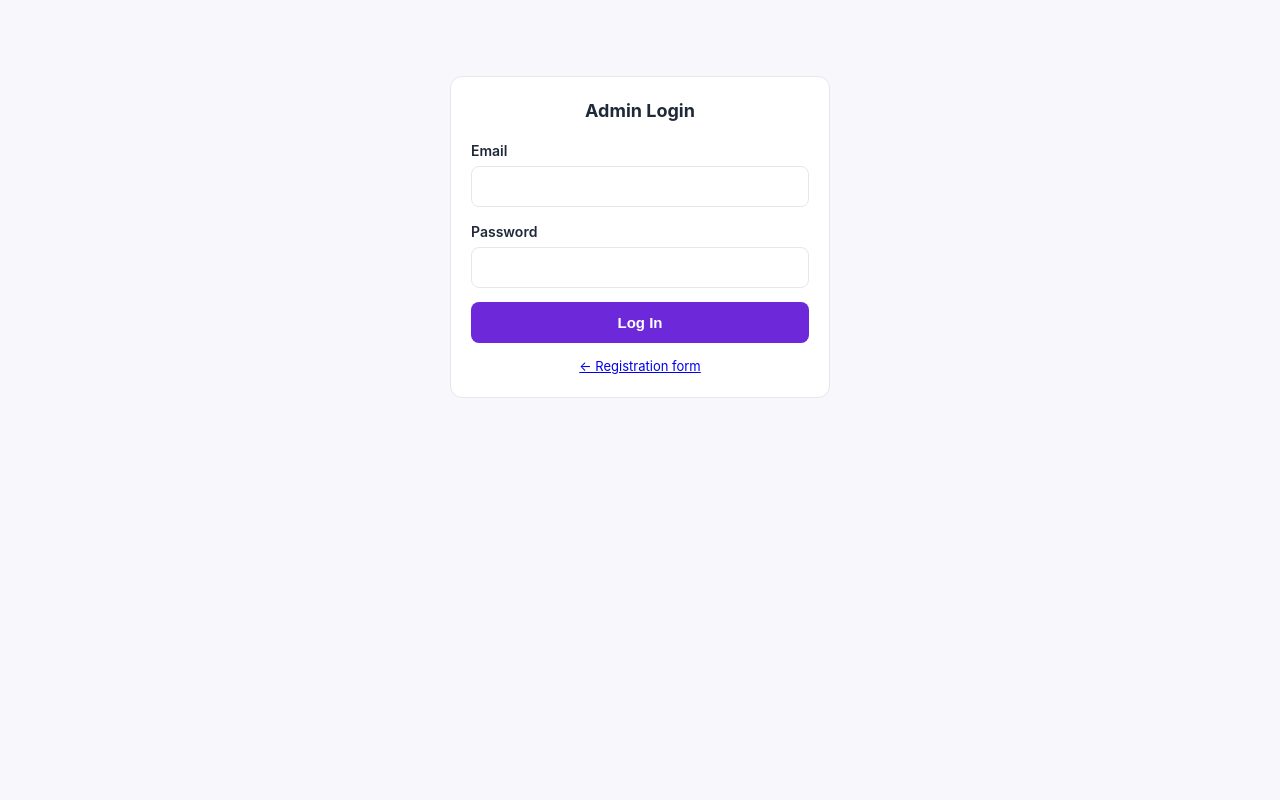
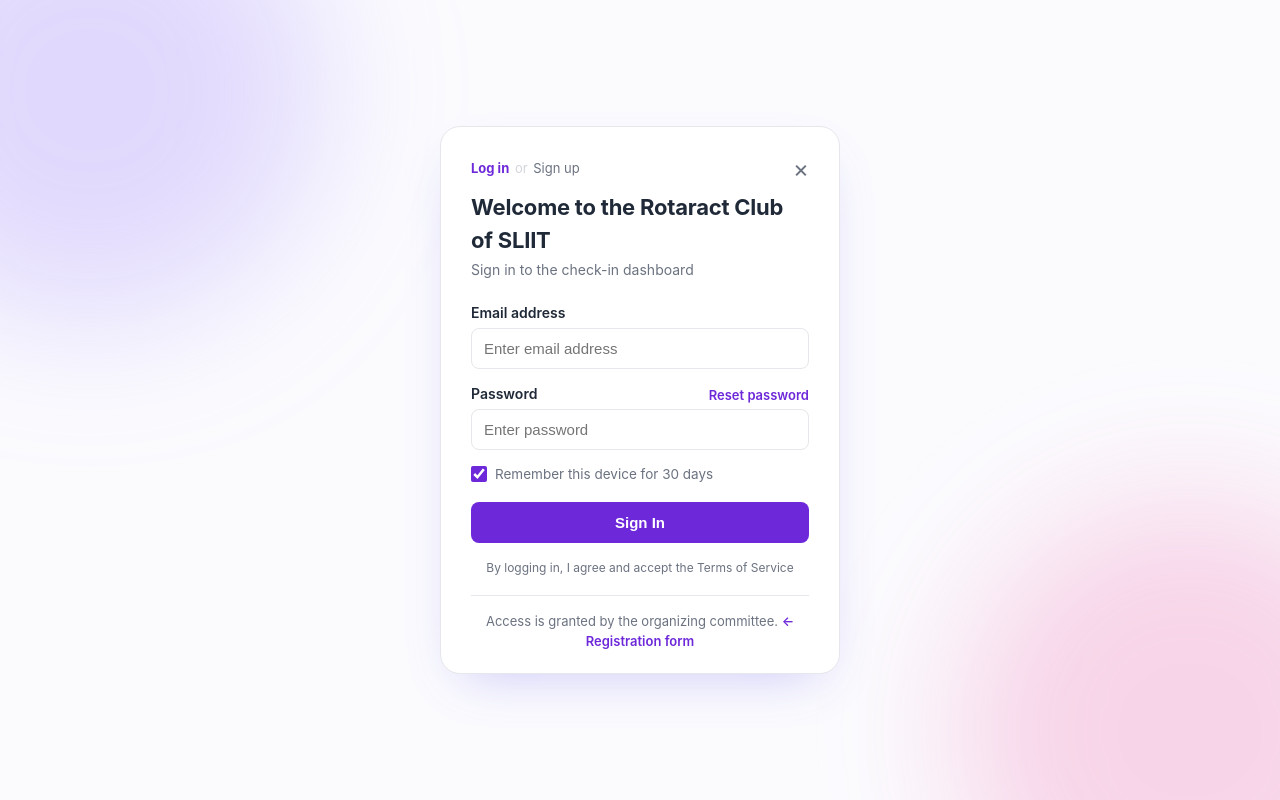
Before and after one commit to Decipher369/Racsliit-14th-Installation, a React (Vite) app: page /admin/login in a window 1280 px wide. Built offline with nearby package versions, Linux system fonts and the light colour scheme; no server answers.

Commit message:
style: light auth card for admin login + SPA rewrite for Vercel

```diff
--- a/src/index.css
+++ b/src/index.css
@@ -184,6 +184,114 @@
 
 .toast { position: fixed; bottom: 20px; left: 50%; transform: translateX(-50%); background: var(--green); color: #fff; padding: 12px 20px; border-radius: 8px; font-weight: 600; z-index: 100; box-shadow: 0 4px 12px rgba(0,0,0,0.2); }
 
-/* ---------- Auth ---------- */
-.auth-wrap { max-width: 380px; margin: 60px auto; }
-.auth-wrap h2 { margin-bottom: 16px; text-align: center; }
+/* ---------- Auth page (login/signup card) ---------- */
+.auth-page {
+  min-height: 100vh;
+  display: flex;
+  align-items: center;
+  justify-content: center;
+  padding: 24px 16px;
+  position: relative;
+  overflow: hidden;
+  background: #fbfbfe;
+}
+.auth-page::before,
+.auth-page::after {
+  content: "";
+  position: absolute;
+  border-radius: 50%;
+  filter: blur(70px);
+  width: 460px;
+  height: 460px;
+  z-index: 0;
+}
+.auth-page::before {
+  background: rgba(167, 139, 250, 0.30); /* lavender */
+  top: -140px;
+  left: -140px;
+}
+.auth-page::after {
+  background: rgba(236, 72, 153, 0.22); /* soft pink */
+  bottom: -160px;
+  right: -140px;
+}
+.auth-card {
+  position: relative;
+  z-index: 1;
+  width: 100%;
+  max-width: 400px;
+  background: #fff;
+  border: 1px solid var(--border);
+  border-radius: 20px;
+  padding: 30px 30px 22px;
+  box-shadow: 0 20px 50px -22px rgba(79, 70, 229, 0.30);
+}
+.auth-top {
+  display: flex;
+  align-items: center;
+  justify-content: space-between;
+  margin-bottom: 10px;
+}
+.auth-tabs { font-size: 13px; color: var(--muted); }
+.auth-tab { cursor: pointer; }
+.auth-tab.active { color: var(--purple); font-weight: 700; }
+.auth-tab-sep { color: #d1d5db; margin: 0 2px; }
+.auth-close {
+  font-size: 24px;
+  line-height: 1;
+  color: var(--muted);
+  text-decoration: none;
+}
+.auth-close:hover { color: var(--purple); }
+.auth-welcome {
+  font-size: 22px;
+  letter-spacing: -0.01em;
+  margin: 4px 0 2px;
+}
+.auth-sub {
+  font-size: 14px;
+  color: var(--muted);
+  margin-bottom: 22px;
+}
+.label-row {
+  display: flex;
+  justify-content: space-between;
+  align-items: center;
+}
+.forgot {
+  font-size: 13px;
+  color: var(--purple);
+  text-decoration: none;
+  font-weight: 600;
+}
+.forgot:hover { text-decoration: underline; }
+.check-row {
+  display: flex;
+  align-items: center;
+  gap: 8px;
+  font-size: 13.5px;
+  color: var(--muted);
+  margin: 4px 0 18px;
+  cursor: pointer;
+}
+.check-row input {
+  width: 16px;
+  height: 16px;
+  accent-color: var(--purple);
+}
+.auth-terms {
+  text-align: center;
+  font-size: 12px;
+  color: var(--muted);
+  margin-top: 16px;
+}
+.auth-help {
+  text-align: center;
+  font-size: 13px;
+  color: var(--muted);
+  margin-top: 18px;
+  border-top: 1px solid var(--border);
+  padding-top: 16px;
+}
+.auth-help a { color: var(--purple); text-decoration: none; font-weight: 600; }
+.auth-help a:hover { text-decoration: underline; }
--- a/src/pages/AdminLogin.jsx
+++ b/src/pages/AdminLogin.jsx
@@ -23,26 +23,74 @@
   }
 
   return (
-    <div className="container">
-      <div className="card auth-wrap">
-        <h2>Admin Login</h2>
-        <form onSubmit={handleSubmit}>
+    <div className="auth-page">
+      <div className="auth-card">
+        <div className="auth-top">
+          <span className="auth-tabs">
+            <span className="auth-tab active">Log in</span>
+            <span className="auth-tab-sep"> or </span>
+            <span className="auth-tab">Sign up</span>
+          </span>
+          <Link to="/register" className="auth-close" aria-label="Close">&times;</Link>
+        </div>
+
+        <h2 className="auth-welcome">Welcome to the Rotaract Club of SLIIT</h2>
+        <p className="auth-sub">Sign in to the check-in dashboard</p>
+
+        <form onSubmit={handleSubmit} noValidate>
           <div className="field">
-            <label>Email</label>
-            <input type="email" value={email}
-              onChange={(e) => setEmail(e.target.value)} required />
+            <label htmlFor="email">Email address</label>
+            <input
+              id="email"
+              type="email"
+              placeholder="Enter email address"
+              value={email}
+              onChange={(e) => setEmail(e.target.value)}
+              required
+              autoComplete="email"
+            />
           </div>
+
           <div className="field">
-            <label>Password</label>
-            <input type="password" value={password}
-              onChange={(e) => setPassword(e.target.value)} required />
+            <div className="label-row">
+              <label htmlFor="password">Password</label>
+              <a
+                className="forgot"
+                href="#reset"
+                onClick={(e) => e.preventDefault()}
+              >
+                Reset password
+              </a>
+            </div>
+            <input
+              id="password"
+              type="password"
+              placeholder="Enter password"
+              value={password}
+              onChange={(e) => setPassword(e.target.value)}
+              required
+              autoComplete="current-password"
+            />
           </div>
+
           {error && <div className="alert alert-error">{error}</div>}
+
+          <label className="check-row">
+            <input type="checkbox" defaultChecked />
+            Remember this device for 30 days
+          </label>
+
           <button className="btn btn-block" type="submit" disabled={loading}>
-            {loading ? 'Logging in...' : 'Log In'}
+            {loading ? 'Signing in…' : 'Sign In'}
           </button>
         </form>
-        <p style={{ marginTop: 14, fontSize: 13, textAlign: 'center' }}>
+
+        <p className="auth-terms">
+          By logging in, I agree and accept the Terms of Service
+        </p>
+
+        <p className="auth-help">
+          Access is granted by the organizing committee.{' '}
           <Link to="/register">← Registration form</Link>
         </p>
       </div>
```
Also changed, not shown: vercel.json (added).
